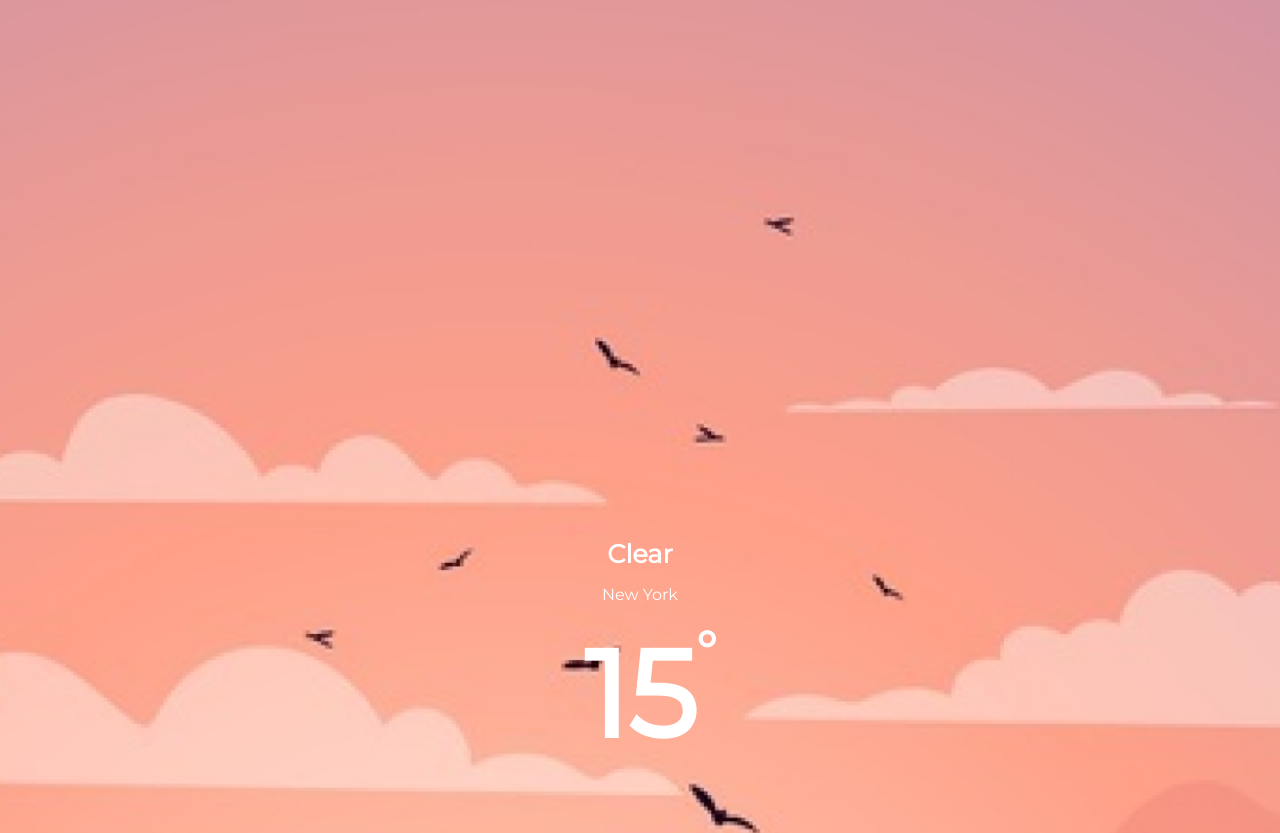
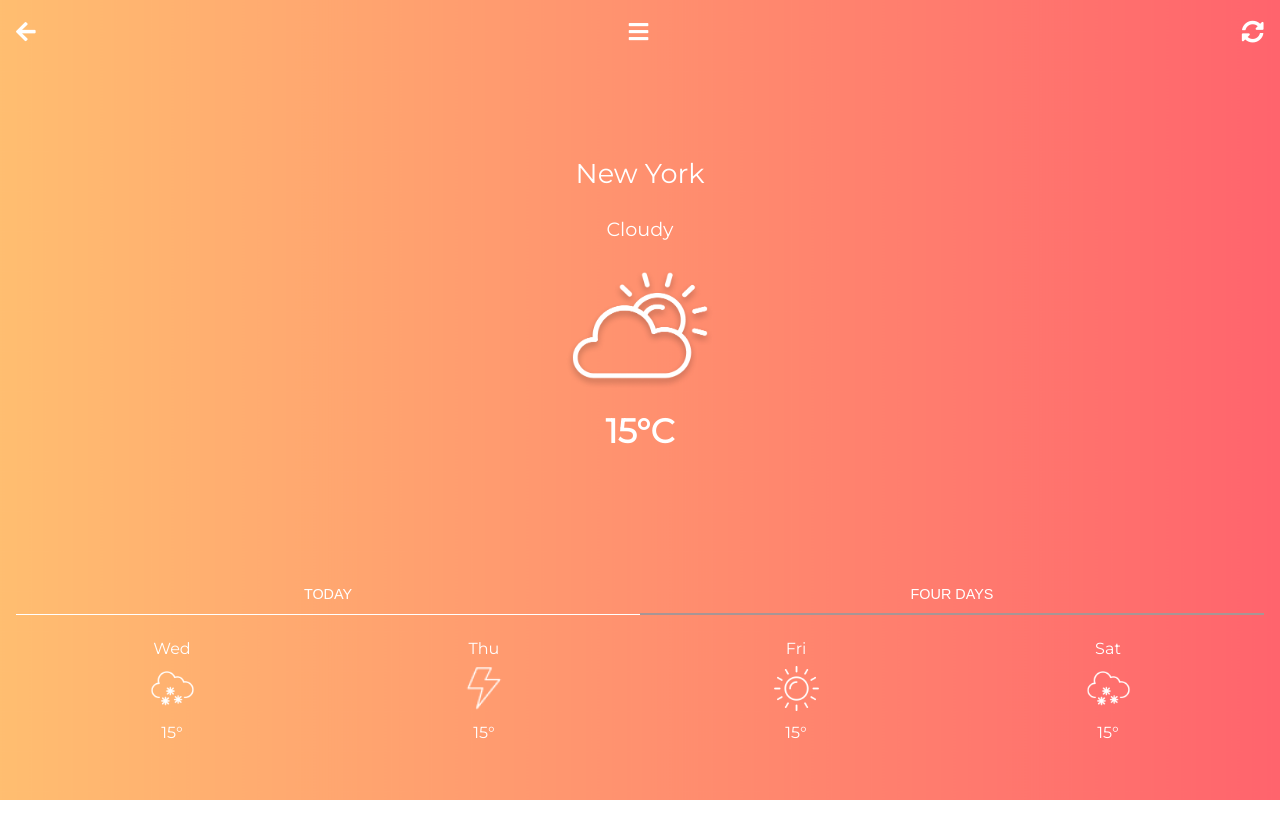
Before and after one commit to abuiko/weather, a plain HTML site: page weather.html in a window 1280 px wide. Shown: the top 833 px of the page. After the commit the page ends 800 px from the top, so only its background shows below. Drawn offline with Linux system fonts and the light colour scheme.

Commit message:
redesign weather page

```diff
--- a/scss/_global.scss
+++ b/scss/_global.scss
@@ -15,7 +15,6 @@ body {
     font-family: "Montserrat", sans-serif;
     width: 100%;
     height: 100%;
-
 }
 
 
@@ -24,7 +23,7 @@ body {
 .container {
     margin: auto;
     max-width: 1200px;
-    padding: 0rem 2rem;
+
 }
 
 
--- a/scss/_menu.scss
+++ b/scss/_menu.scss
@@ -1,8 +1,12 @@
 .menu {
-    padding: 1.5rem;
+    padding: 1.5rem 0rem;
+
+    @include breakpoint-up(medium) {
+        padding: 2rem;
+    }
 
     form {
-        margin: 1rem 1rem 1.875rem 1rem;
+        margin: 1rem;
         display: flex;
         align-items: center;
 
@@ -13,12 +17,12 @@
         .logo {
             display: none;
 
-            @include breakpoint-up(medium) {
-                display: block;
-                width: 35px;
-                height: 37px;
-                margin-right: 1rem;
-            }
+            // @include breakpoint-up(medium) {
+            //     display: block;
+            //     width: 35px;
+            //     height: 37px;
+            //     margin-right: 1rem;
+            // }
 
         }
     }
@@ -37,14 +41,31 @@
         }
     }
 
-    .recommended {
+    .recommended,
+    .saved__locations {
         font-size: 1rem;
-        font-weight: lighter;
-        // color: rgb(104, 104, 104);
-        font-style: italic;
+        color: rgb(65, 65, 65);
         margin-left: 1.3rem;
-        margin-bottom: 2rem;
+        margin-bottom: 1rem;
     }
+
+    .saved {
+        margin-top: 3rem;
+        margin-bottom: 3rem;
+
+        &__locations {
+            margin-bottom: 0.5rem;
+        }
+
+        p {
+            font-size: 0.9rem;
+            margin-left: 1.3rem;
+            font-weight: lighter;
+            font-style: italic;
+        }
+    }
+
+
 
     &__cards {
         margin: 1rem;
@@ -72,23 +93,26 @@
         .card {
             position: relative;
             width: 100%;
-            height: 150px;
-            border-radius: 20px;
+            height: 130px;
+            border-top-right-radius: 50px;
+            border-bottom-left-radius: 50px;
+            border-bottom-right-radius: 5px;
+            border-top-left-radius: 5px;
             display: flex;
-            justify-content: space-between;
+            justify-content: space-around;
             align-items: center;
-            margin-bottom: 1rem;
+            margin-bottom: 0.7rem;
             cursor: pointer;
 
             @include breakpoint-up(medium) {
                 width: 45%;
-                height: 150px;
-                margin: 1rem;
+                height: 180px;
+                margin: 0.6rem;
             }
 
             @include breakpoint-up(large) {
                 width: 30%;
-                height: 250px;
+
             }
 
 
@@ -96,7 +120,11 @@
                 width: 100%;
                 height: 100%;
                 object-fit: cover;
-                border-radius: 20px;
+                border-top-right-radius: 50px;
+                border-bottom-left-radius: 50px;
+
+                border-bottom-right-radius: 5px;
+                border-top-left-radius: 5px;
             }
 
             .card__info {
@@ -108,8 +136,12 @@
                 align-items: center;
 
                 .card-icon {
-                    width: 80px;
+                    width: 65px;
                     margin-right: 1rem;
+
+                    @include breakpoint-up(medium) {
+                        width: 80px;
+                    }
                 }
 
                 .city,
@@ -119,9 +151,13 @@
                 }
 
                 .city {
-                    font-size: 1.5rem;
+                    font-size: 1.29rem;
                     // text-transform: uppercase;
                     margin: 0rem 0rem 1rem 1rem;
+
+                    @include breakpoint-up(medium) {
+                        font-size: 1.5rem;
+                    }
 
                 }
 
--- a/scss/_weather.scss
+++ b/scss/_weather.scss
@@ -1,85 +1,110 @@
+//
+
 .weather {
-    &__img {
-        width: 100%;
-        min-height: 60vh;
-        position: relative;
+    background-image: url('/dist/img/clear.jpg');
+    background-position: center;
+    background-size: cover;
+    min-height: 100vh;
+    display: grid;
+    grid-template-columns: 1fr;
+    grid-template-rows: 0.2fr 1.5fr 0.8fr;
 
-        img {
-            width: 100%;
-            height: 100%;
-            object-fit: cover;
+    &__btns {
+        display: flex;
+        justify-content: space-between;
+        align-self: center;
+        padding: 0rem 1rem;
 
+        i {
+            color: #fff;
+            font-size: 1.4rem;
         }
+    }
+
+    &__main {
+        align-self: center;
 
         .stats {
-            position: absolute;
-            top: 40%;
-            left: 50%;
-            transform: translate(-50%, -40%);
             text-align: center;
             color: #fff;
 
-            #desc {
-                font-size: 1.6rem;
-                margin: 1rem 0rem;
+
+
+            #city {
+                margin-top: 0rem;
+                font-size: 1.7rem;
             }
 
-            #day {
-                font-size: 1.1rem;
-                margin: 1rem 0rem;
+            #desc {
+                font-size: 1.2rem;
+            }
+
+            .main-icon {
+                width: 150px;
             }
 
             #temp {
-                font-size: 7.6rem;
-                margin: 1rem 0rem;
-                position: relative;
+                font-size: 2.1rem;
+                margin-top: 1rem;
+                margin-bottom: 0rem;
 
-                span {
-                    font-size: 3rem;
-                    position: absolute;
-                    top: 0;
-                }
             }
         }
     }
 
     &__info {
-        padding: 0.2rem 1rem;
+        align-self: center;
 
-        // min-height: 40vh;
+        // margin-bottom: 3rem;
+        .days-info {
+            display: flex;
+            justify-content: space-between;
+            margin: 0rem 1rem;
+
+            .today,
+            .four-days {
+                width: 50%;
+                padding: 0.5rem 0rem 0.7rem;
+                font-size: 0.9rem;
+                background: transparent;
+                border: none;
+                border-bottom: 1px solid #fff;
+                color: #fff;
+                // font-weight: bold;
+                text-transform: uppercase;
+            }
+
+            .today.active,
+            .four-days.active {
+                border-bottom: 2px solid rgb(168, 149, 149);
+            }
 
 
-        h4 {
-            margin-top: 0rem;
-            font-size: 1.3rem;
-            padding: 0rem 0.3rem;
-            position: relative;
-        }
 
-        h4::before {
-            content: "";
-            position: absolute;
-            width: 50px;
-            height: 2px;
-            top: 130%;
-            left: 2%;
-            background: rgb(63, 63, 63);
         }
 
         .icons-container {
-            padding: 0rem 0.3rem;
             display: flex;
-            justify-content: space-between;
+            padding: 1rem 1rem;
+            justify-content: space-around;
+            align-items: center;
+            color: #fff;
+        }
 
-            .icon {
-                text-align: center;
+        .icon {
+            text-align: center;
 
-                .weekday {
-                    font-size: 1rem;
-                }
+            p {
+                margin-top: 0.5rem;
+                margin-bottom: 0.5rem;
             }
 
+            img {
+                width: 45px;
+                height: 45px;
+            }
         }
+
+
     }
-
 }
--- a/weather.html
+++ b/weather.html
@@ -17,46 +17,63 @@
 <body>
     <main>
         <section class="weather">
-            <div class="weather__img">
-                <img src="dist/img/orange.png" alt="orange vector img">
+            <div class="weather__btns">
+                <div class="return-btn">
+                    <i class="fas fa-arrow-left"></i>
+                </div>
+                <div class="save-btn">
+                    <i class="fas fa-bars"></i>
+                </div>
+                <div class="refresh-btn">
+                    <i class="fas fa-sync-alt"></i>
+                </div>
+            </div>
+            <div class="weather__main">
+                <!-- <img src="dist/img/clear.jpg" alt="gradient image"> -->
                 <div class="stats">
-                    <h3 id="desc">Clear</h3>
                     <p id="city">New York</p>
-                    <h1 id="temp">15<span>&#176</span></h1>
+                    <p id="desc">Cloudy</p>
+                    <img class="main-icon" src="dist/icons/sun-cloud-main.png" alt="">
+                    <h1 id="temp">15<span>&#176C</span></h1>
                 </div>
 
             </div>
             <div class="weather__info">
-                <h4>New York</h4>
+                <!-- <h4>New York</h4> -->
+                <div class="days-info">
+                    <button class="today">Today</button>
+                    <button class="four-days active">Four Days</button>
+
+                </div>
                 <div class="icons-container">
-                    <div class="icon">
+                    <!-- <div class="icon">
                         <p class="weekday">Mon</p>
-                        <img src="dist/icons/sun-cloud.svg" alt="sun-cloud">
+                        <img src="dist/icons/sun-cloud.png" alt="sun-cloud">
                         <p class="temp-daily">15&#176</p>
                     </div>
                     <div class="icon">
                         <p class="weekday">Tue</p>
-                        <img src="dist/icons/sun-cloud.svg" alt="sun-cloud">
+                        <img src="dist/icons/rain.png" alt="sun-cloud">
                         <p class="temp-daily">15&#176</p>
-                    </div>
+                    </div> -->
                     <div class="icon">
                         <p class="weekday">Wed</p>
-                        <img src="dist/icons/sun-cloud.svg" alt="sun-cloud">
+                        <img src="dist/icons/snowy.png" alt="sun-cloud">
                         <p class="temp-daily">15&#176</p>
                     </div>
                     <div class="icon">
                         <p class="weekday">Thu</p>
-                        <img src="dist/icons/sun-cloud.svg" alt="sun-cloud">
+                        <img src="dist/icons/thunder.png" alt="sun-cloud">
                         <p class="temp-daily">15&#176</p>
                     </div>
                     <div class="icon">
                         <p class="weekday">Fri</p>
-                        <img src="dist/icons/sun-cloud.svg" alt="sun-cloud">
+                        <img src="dist/icons/sun.png" alt="sun-cloud">
                         <p class="temp-daily">15&#176</p>
                     </div>
                     <div class="icon">
                         <p class="weekday">Sat</p>
-                        <img src="dist/icons/sun-cloud.svg" alt="sun-cloud">
+                        <img src="dist/icons/snowy.png" alt="sun-cloud">
                         <p class="temp-daily">15&#176</p>
                     </div>
 
```
Also changed, not shown: index.html (+4 -0 lines), dist/css/styles.min.css, dist/icons/sun-cloud-main.png (added), 1 other file.
